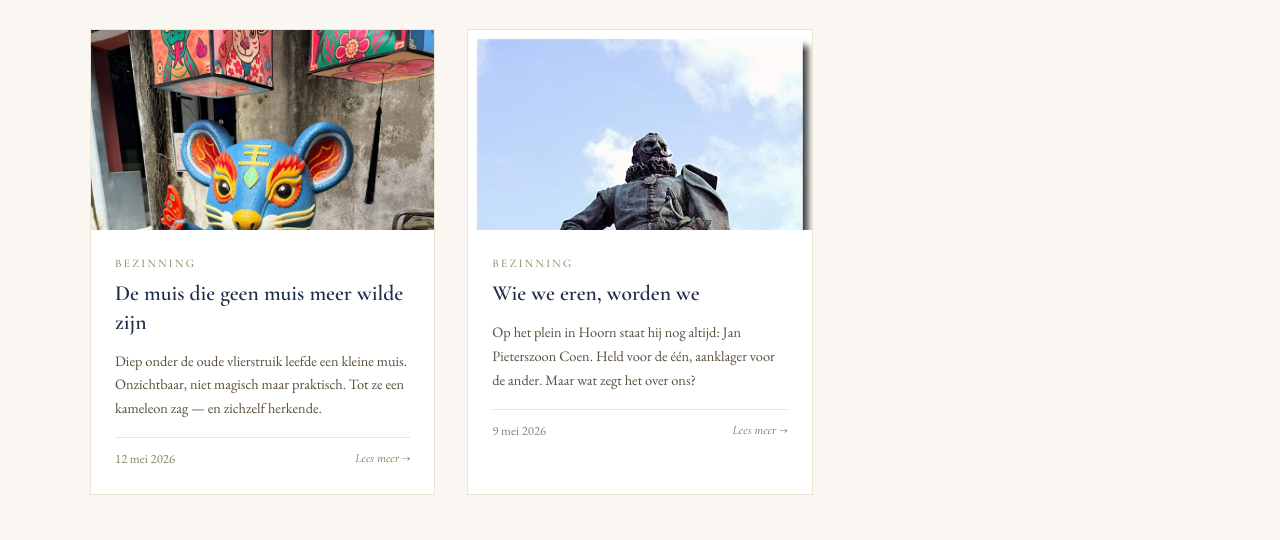
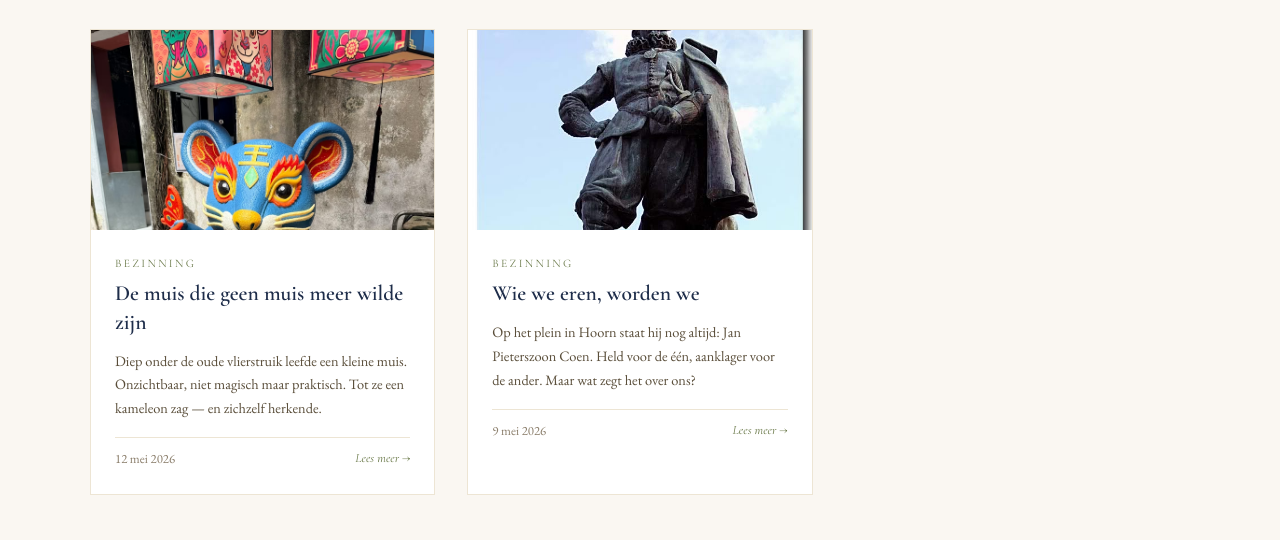
Before and after one commit to JoDro79/woord-op-weg, a plain HTML site: page index.html in a window 1280 px wide. Shown: the part 2232-2772 px from the top of the page. Drawn offline with nearby package versions, Linux system fonts and the light colour scheme.

Commit message:
Update image style for article card
Change image object position style from 'top' to 'centre 20%'

```diff
--- a/index.html
+++ b/index.html
@@ -658,7 +658,7 @@
           </div>
         </div>
         <div class="article-card" onclick="openArticle('coen')">
-          <img class="card-img" src="images/jp-coen.jpg" alt="Wie we eren" style="object-position:top" onerror="this.style.display='none'">
+          <img class="card-img" src="images/jp-coen.jpg" alt="Wie we eren" style="object-position:centre 20%" onerror="this.style.display='none'">
           <div class="card-body">
             <p class="card-category">Bezinning</p>
             <h3 class="card-title">Wie we eren, worden we</h3>
```
